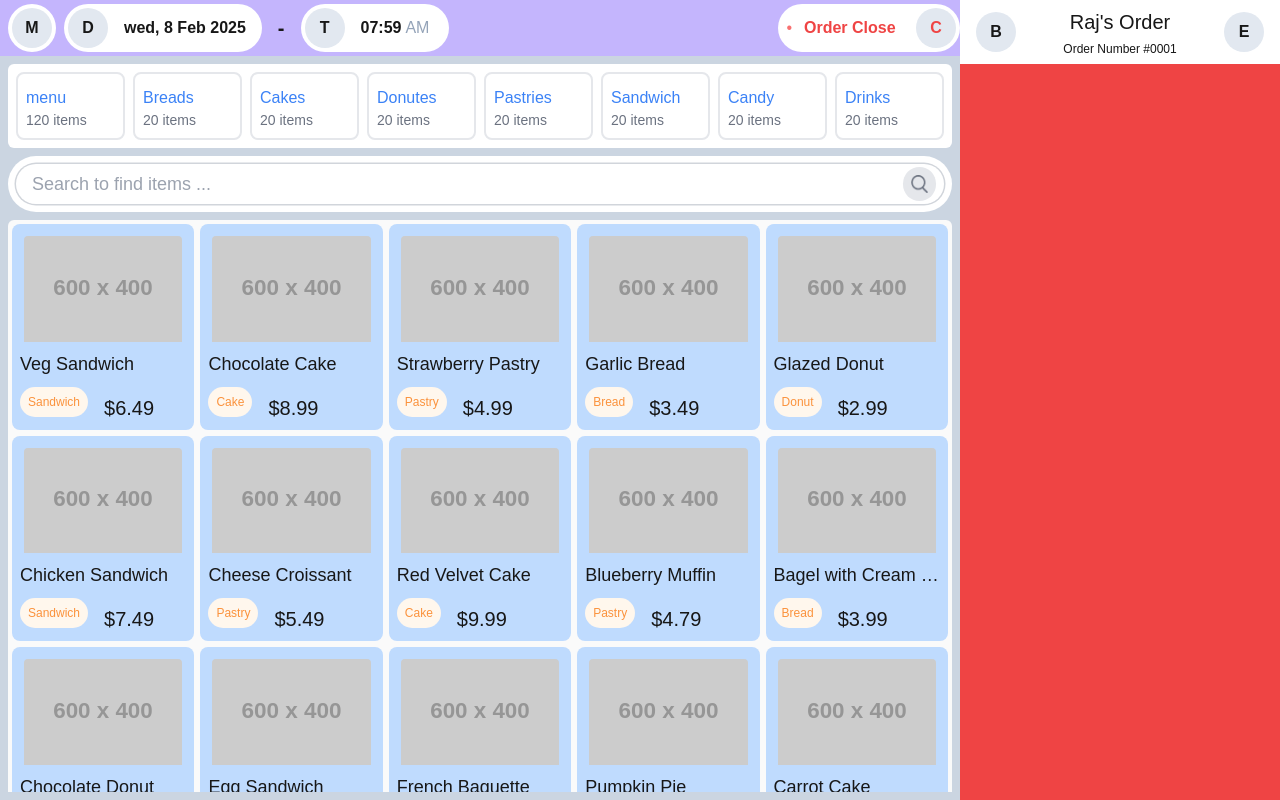
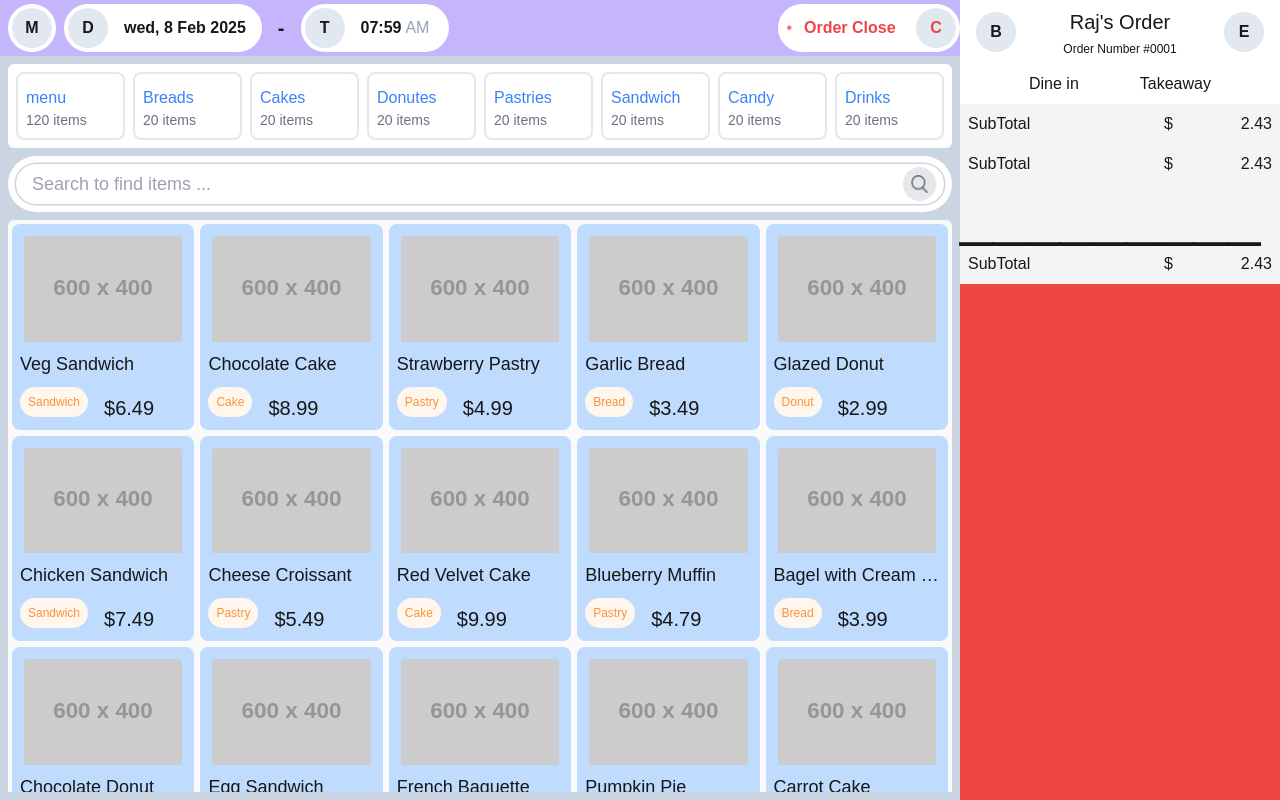
Before and after one commit to Rajlodh-001/Cart_sense_POS, a Next.js app: page /pos in a window 1280 px wide. Built offline with nearby package versions, Linux system fonts and the light colour scheme.

Commit message:
modifide  on cart section

```diff
--- a/src/components/OrderBottomSection.tsx
+++ b/src/components/OrderBottomSection.tsx
@@ -3,7 +3,44 @@ import React from "react";
 const OrderBottomSection = () => {
   return (
     <div className="h-full w-full bg-gray-100">
+        <div className="">
+        <div className=" flex flex-row justify-between p-2">
+        <div className="w-[70%] flex flex-row justify-between">
+          <span>SubTotal</span>
+          <span className="pr-2">$</span>
+        </div>
+        <div className="flex flex-row justify-between">
 
+          <span>2.43</span>
+        </div>
+      </div>
+
+      <div className=" flex flex-row justify-between p-2">
+        <div className="w-[70%] flex flex-row justify-between">
+          <span>SubTotal</span>
+          <span className="pr-2">$</span>
+        </div>
+        <div className="flex flex-row justify-between">
+
+          <span>2.43</span>
+        </div>
+      </div>
+      <div className="max-w-full mx-auto ">
+      <div className="text-6xl  ">_________</div>
+      </div>
+
+      <div className=" flex flex-row justify-between p-2">
+        <div className="w-[70%] flex flex-row justify-between">
+          <span>SubTotal</span>
+          <span className="pr-2">$</span>
+        </div>
+        <div className="flex flex-row justify-between">
+
+          <span>2.43</span>
+        </div>
+      </div>
+
+        </div>
 
 
 
--- a/src/components/OrderTopSection.tsx
+++ b/src/components/OrderTopSection.tsx
@@ -24,6 +24,16 @@ const OrderTopSection = () => {
         </div>
       </div>
 
+      <div className="flex flex-row justify-evenly p-2">
+        <div className="">
+            <label htmlFor="">Dine in</label>
+
+        </div>
+        <div className="">
+          <label htmlFor="">Takeaway</label>
+
+        </div>
+      </div>
 
     </div>
   );
```
